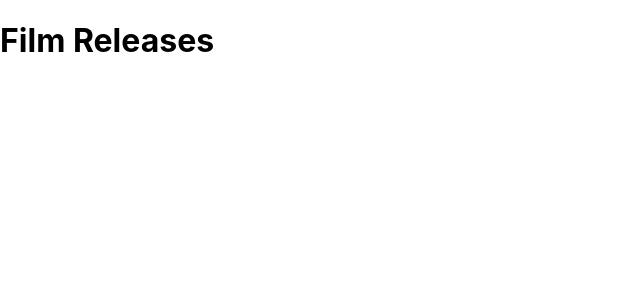
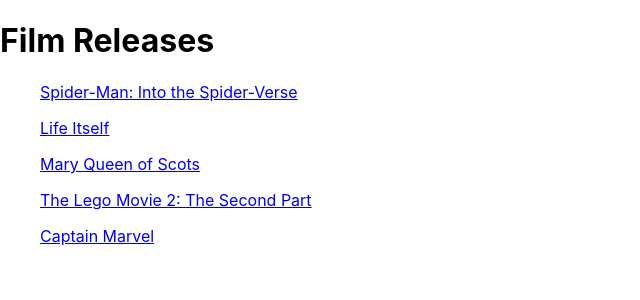
Before and after one commit to AlisonBabington/React---FilmHomework, a React (Create React App) app: page / in a window 1280 px wide. Shown: the top 300 px of the page, without its empty margins (0-640 px from the left). Built offline with nearby package versions, Linux system fonts and the light colour scheme.

Commit message:
links and list of films added

```diff
--- a/src/components/Film.js
+++ b/src/components/Film.js
@@ -4,10 +4,9 @@
 
     render() {
         return (
-            <div>
-                <h4>{this.props.children}</h4>
-
-            </div>
+            <ul>
+                <a href = {this.props.url}>{this.props.name}</a>
+            </ul>
         )
     }
 }
--- a/src/components/FilmList.js
+++ b/src/components/FilmList.js
@@ -3,9 +3,18 @@
 
 class FilmList extends Component {
 
+
     render () {
+
+        const filmNodes = this.props.data.map ( film => {
+            return <Film key = {film.id} name = {film.name} url = {film.url}/>
+        })
+
         return (
-            <Film/>
+            <div className = "film-list">
+                {filmNodes}
+            </div>
+
         )
     }
 
--- a/src/containers/FilmBox.js
+++ b/src/containers/FilmBox.js
@@ -39,7 +39,7 @@
         return (
         <div className = "film-box">
             <h1>Film Releases</h1>
-            <FilmList data = {this.state.data}/>
+            <FilmList data = {this.state.data[0]}/>
         </div>
         )
     }
```
